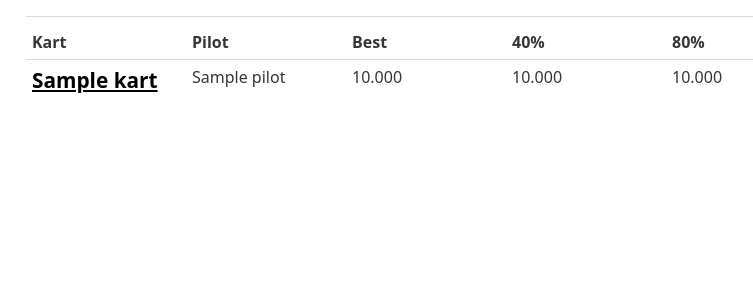
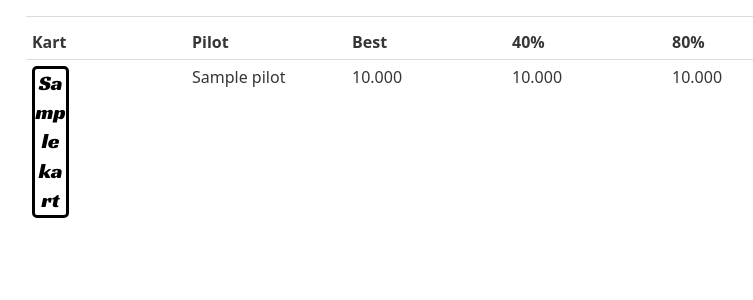
Before and after one commit to azhpushkin/nfs-timings, a Django app: template stats/templates/karts.html in a window 1280 px wide. Shown: the part 70-370 px from the top of the page, without its empty margins (214-967 px from the left). Run offline with Django 4.2, Linux system fonts and the light colour scheme; the template is opened without the code that fills it: most values are stand-ins (such as "Sample title", 1, 10 or a date in 2020); data that the repository does not hold is empty; parts of the project's set-up code (start-up, migrations or seed data) failed here and were passed over; some libraries are stand-ins or nearby versions.

Commit message:
Fix styles back

```diff
--- a/stats/static/styles.css
+++ b/stats/static/styles.css
@@ -1,3 +1,21 @@
+
+
 header ul li {
     margin-top: 5px;
 }
+
+.kart-number {
+    font-family: 'Racing Sans One', cursive;
+    border: 3px solid black;
+    border-radius: 5px;
+    text-decoration: none;
+    color: black;
+    font-size: 1.3em;
+    width: 1.5em;
+    text-align: center;
+    display: inline-block;
+}
+
+/*.pilot-name {*/
+/*    white-space: nowrap;*/
+/*}*/
--- a/stats/templates/base.html
+++ b/stats/templates/base.html
@@ -8,6 +8,10 @@
 
    <link rel="stylesheet" href="https://cdn.jsdelivr.net/npm/water.css@2/out/light.css">
   <link rel="stylesheet" href="https://cdnjs.cloudflare.com/ajax/libs/font-awesome/6.1.1/css/all.min.css" integrity="sha512-KfkfwYDsLkIlwQp6LFnl8zNdLGxu9YAA1QvwINks4PhcElQSvqcyVLLD9aMhXd13uQjoXtEKNosOWaZqXgel0g==" crossorigin="anonymous" referrerpolicy="no-referrer" />
+
+{#  <link rel="preconnect" href="https://fonts.googleapis.com">#}
+{#<link rel="preconnect" href="https://fonts.gstatic.com" crossorigin>#}
+<link href="https://fonts.googleapis.com/css2?family=Racing+Sans+One&display=swap" rel="stylesheet">
    <link rel="stylesheet" href="{% static 'styles.css' %}">
 
     <title>{% block title %}{% endblock %}</title>
--- a/stats/templates/karts.html
+++ b/stats/templates/karts.html
@@ -21,11 +21,11 @@
 
             <tr>
                 <td style="vertical-align: middle">
-                    <a href="{% url 'kart-detail' stint.kart %}" style="color: black; text-decoration: underline; font-size: 1.3em">
-                        <b>{{ stint.kart }}</b>
+                    <a class="kart-number" href="{% url 'kart-detail' stint.kart %}">
+                        {{ stint.kart }}
                     </a>
                 </td>
-                <td>{{ stint.pilot }}</td>
+                <td class="pilot-name">{{ stint.pilot }}</td>
                 <td>{{ stint.best_lap|floatformat:3 }}</td>
                 <td>{{ stint.avg_40|floatformat:3 }}</td>
                 <td>{{ stint.avg_80|floatformat:3 }}</td>
```
